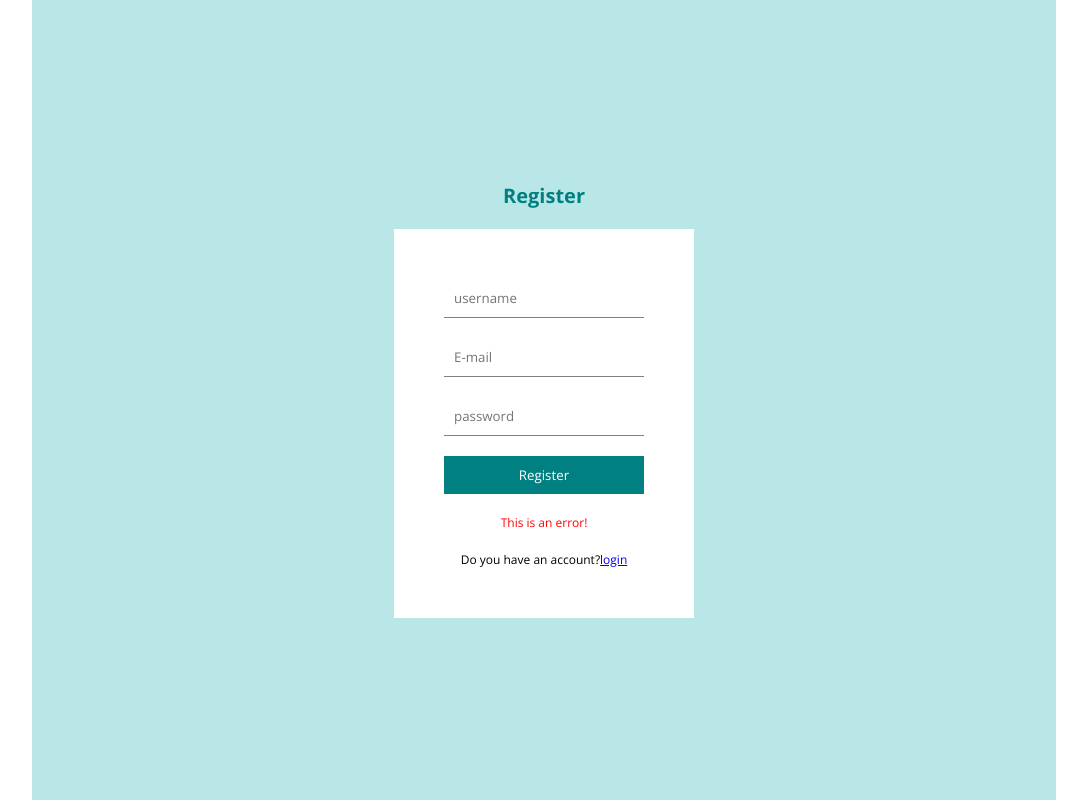
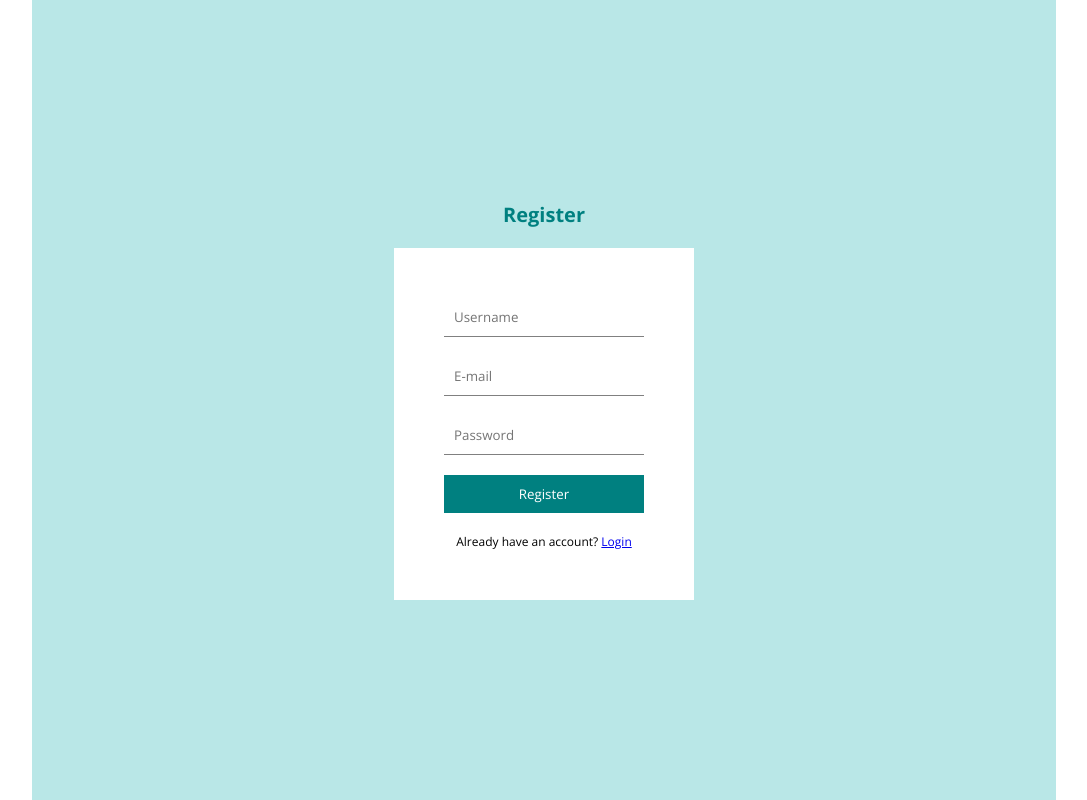
Before and after one commit to sathwik0000/Blog_website, a React (Create React App) app in the folder client/: page /register in a window 1280 px wide. Shown: the whole page, without its empty margins (96-1183 px from the left). Built offline with nearby package versions, Linux system fonts and the light colour scheme.

Commit message:
Updated registration page

```diff
--- a/client/src/pages/Register.jsx
+++ b/client/src/pages/Register.jsx
@@ -1,45 +1,72 @@
-import React , { useState } from "react";
+import React, { useState } from "react";
 import { Link } from "react-router-dom";
-import instance from "../axios";
+import axios from "axios";
 
 const Register = () => {
-  const [inputs, setInputs] =useState(
-    {
+    const [inputs, setInputs] = useState({
         username: "",
         email: "",
         password: "",
+    });
+
+    const [error, setError] = useState(null);
+    const [success, setSuccess] = useState(null);
+
+    const handleChange = (e) => {
+        setInputs((prev) => ({ ...prev, [e.target.name]: e.target.value }));
+    };
+
+    const handleSubmit = async (e) => {
+        e.preventDefault();
+        setError(null);
+        setSuccess(null);
+
+        try {
+            const res = await axios.post("/register", inputs);
+            setSuccess(res.data.message);
+        } catch (err) {
+            setError(err.response?.data?.message || "Something went wrong!");
         }
-  )
+    };
 
-  const handleChange = e => {
-       setInputs(prev=>( {...prev, [e.target.name]: e.target.value}))
-  }
-
-  const handleSubmit = async e =>{
-     e.preventDefault()
-     try {
-     const res = await instance.post("/register", inputs )
-     console.log(res)
-     } catch(err) {
-      console.log(err)
-     }
-  }
     return (
         <div className="auth">
-     <h1> Register</h1>
-     <form>
-      <input required type="text" placeholder="username" name='username' onChange={handleChange} />
-      <input  required type="email" placeholder="E-mail" name='email' onChange={handleChange} />
-      <input required type="password" placeholder="password" name='password' onChange={handleChange} />
-      <button onClick={handleSubmit}>Register</button>
-      <p>This is an error!</p>
-      <span>Do you  have an account?
-        <Link to="/Login">login</Link>
+            <h1>Register</h1>
+            <form onSubmit={handleSubmit}>
+                <input
+                    required
+                    type="text"
+                    placeholder="Username"
+                    name="username"
+                    value={inputs.username}
+                    onChange={handleChange}
+                />
+                <input
+                    required
+                    type="email"
+                    placeholder="E-mail"
+                    name="email"
+                    value={inputs.email}
+                    onChange={handleChange}
+                />
+                <input
+                    required
+                    type="password"
+                    placeholder="Password"
+                    name="password"
+                    value={inputs.password}
+                    onChange={handleChange}
+                />
+                <button type="submit">Register</button>
+
+                {error && <p className="error">{error}</p>}
+                {success && <p className="success" style={{ color: "green" }} >{success}</p>}
+
+                <span>
+          Already have an account? <Link to="/login">Login</Link>
         </span>
             </form>
-
         </div>
-
     );
 };
 
```
Also changed, not shown: 1 other file (tests, documents, lock files or other folders). Lines whose indentation alone changed are shown as unchanged.
